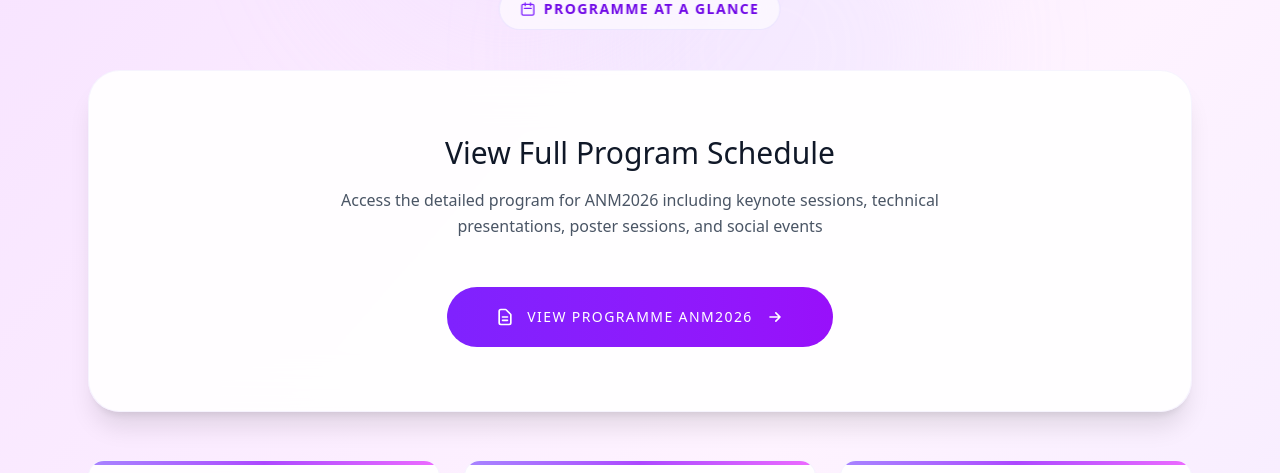
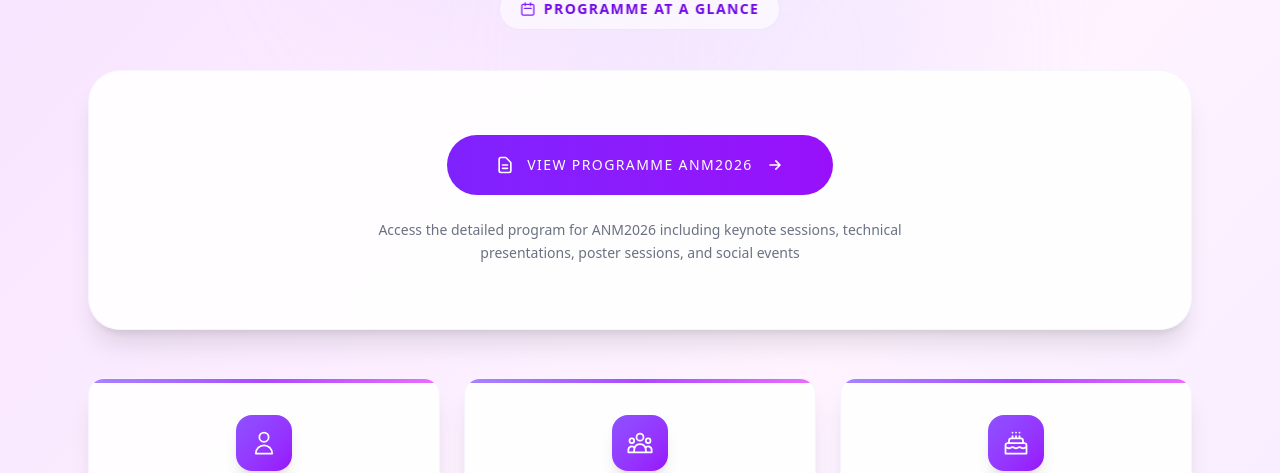
Before and after one commit to Abhijith-Suresh2283/nanoportugal, a React (Vite) app: page /program in a window 1280 px wide. Shown: the part 325-798 px from the top of the page. Built offline with nearby package versions, Linux system fonts and the light colour scheme; no server answers.

Commit message:
Updated program page removed the header

```diff
--- a/src/components/Program.jsx
+++ b/src/components/Program.jsx
@@ -60,21 +60,10 @@ export default function Program() {
         {/* Program Access Card */}
         <div className="bg-white/90 backdrop-blur-xl rounded-[2rem] shadow-xl border border-violet-100/50 overflow-hidden">
 
-          <div className="p-8 sm:p-16 text-center space-y-8">
-
-            <div className="space-y-4">
-              <h2 className="text-2xl sm:text-3xl font-light text-gray-900">
-                View Full Program Schedule
-              </h2>
-              <p className="text-base font-light text-gray-600 max-w-2xl mx-auto leading-relaxed">
-                Access the detailed program for ANM2026 including keynote sessions, technical presentations, poster sessions, and social events
-              </p>
-            </div>
+          <div className="p-8 sm:p-16 text-center space-y-6">
 
             {/* CTA Button */}
-            <div className="pt-4">
-
-              <a  href="https://drive.google.com/drive/folders/1t_1mOkkqswrKInHaoy7kdfR_XIXWm3mf?usp=drive_link" target="_blank"
+            <a href="https://drive.google.com/drive/folders/1t_1mOkkqswrKInHaoy7kdfR_XIXWm3mf?usp=drive_link" target="_blank"
               className="inline-flex items-center gap-3 px-12 py-5 bg-gradient-to-r from-violet-600 to-purple-600 text-white text-sm font-medium tracking-widest uppercase hover:shadow-lg hover:shadow-violet-300/50 transition-all duration-300 rounded-full hover:scale-105 group"
             >
               <svg className="w-5 h-5 group-hover:rotate-12 transition-transform duration-300" fill="none" stroke="currentColor" viewBox="0 0 24 24">
@@ -85,7 +74,10 @@ export default function Program() {
                 <path strokeLinecap="round" strokeLinejoin="round" strokeWidth={2} d="M13 7l5 5m0 0l-5 5m5-5H6" />
               </svg>
             </a>
-            </div>
+
+            <p className="text-sm font-light text-gray-500 max-w-xl mx-auto leading-relaxed">
+              Access the detailed program for ANM2026 including keynote sessions, technical presentations, poster sessions, and social events
+            </p>
 
           </div>
         </div>
```
Lines whose indentation alone changed are shown as unchanged.
